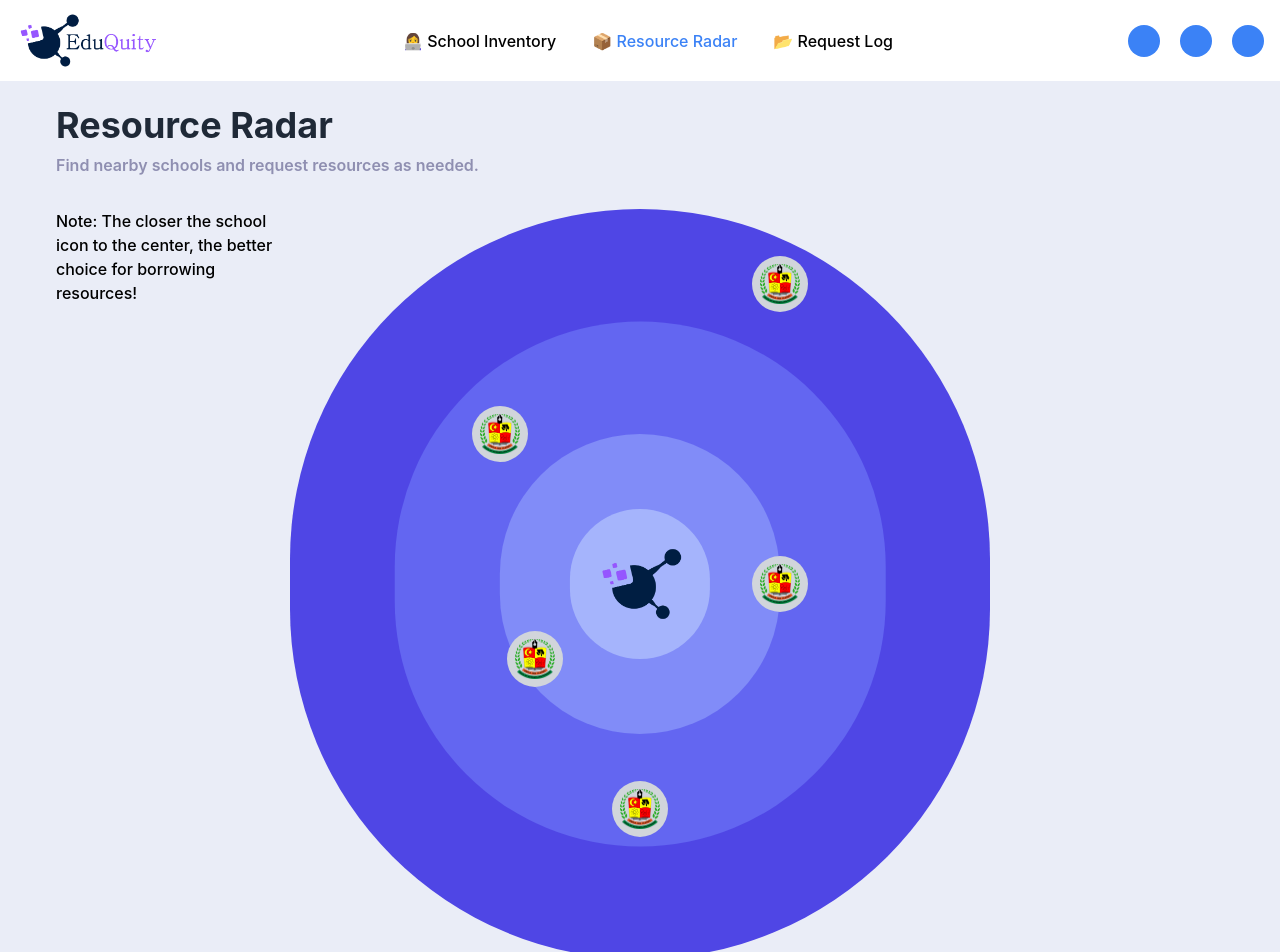
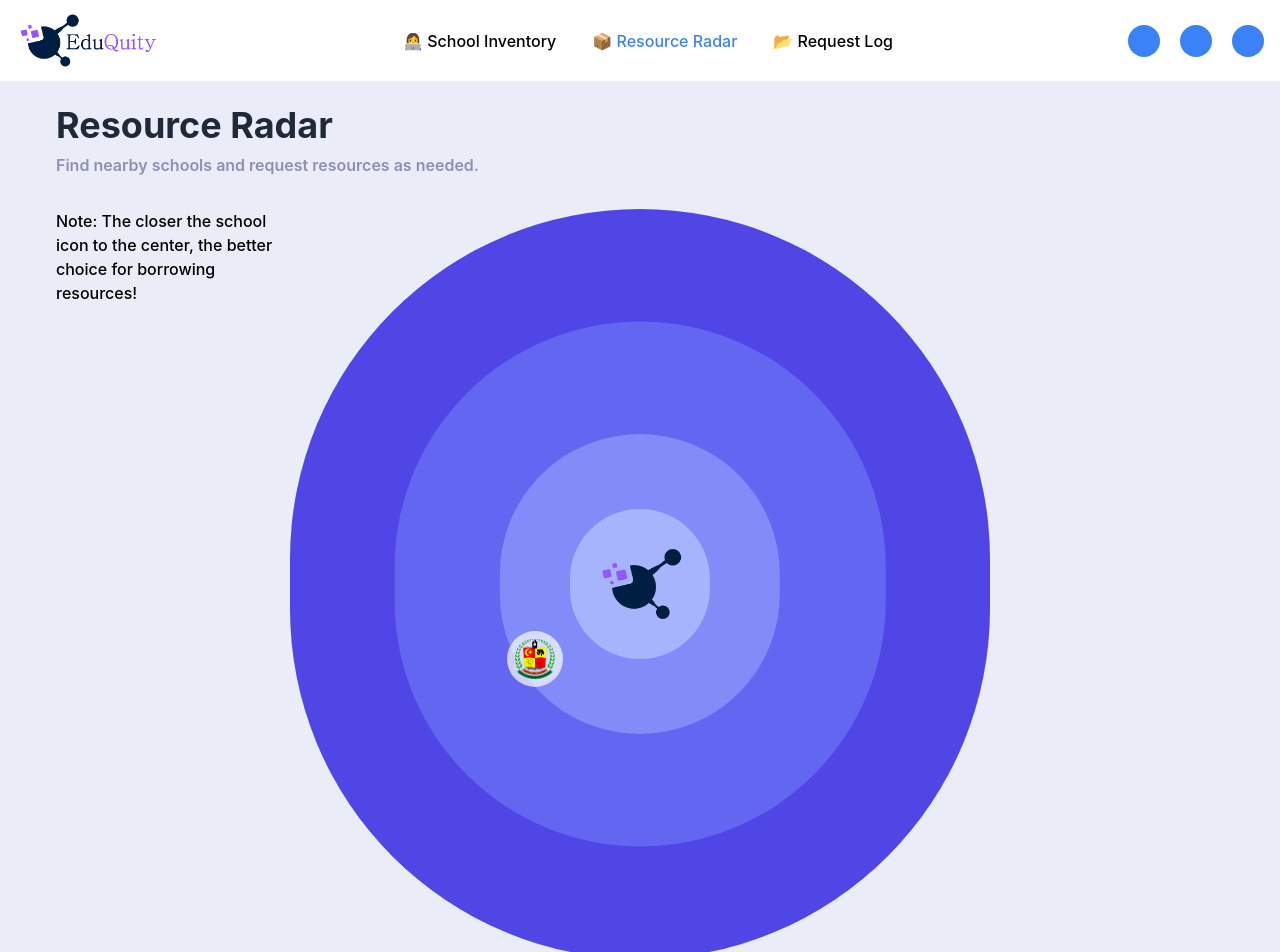
Before and after one commit to waizwafiq/EduQuity, a React (Create React App) app: page /request in a window 1280 px wide. Shown: the top 952 px of the page. Built offline with nearby package versions, Linux system fonts and the light colour scheme.

Commit message:
Added a single glowing

```diff
--- a/src/pages/Request.js
+++ b/src/pages/Request.js
@@ -65,6 +65,7 @@ function Request({ themeStyles }) {
                 <div>
                     <p className='text-left font-medium'>Note: The closer the school icon to the center, the better choice for borrowing resources!</p>
                 </div>
+
                 <div className='flex items-center justify-center col-span-3'>
                     <div className="relative" style={{ width: '750px', height: '750px' }}>
 
@@ -116,39 +117,7 @@ function Request({ themeStyles }) {
                             className={`z-50 absolute h-14 w-14 rounded-full ${glow ? 'glow' : ''}`}
                             style={{ top: '60%', left: '35%', transform: 'translate(-50%, -50%)' }}
                         >
-                            <div className='hover:cursor-pointer rounded-full bg-gray-300 flex items-center justify-center' style={{ height: '100%', width: '100%' }}>
-                                <img src={logo_school} alt="Your Image" className="h-10 w-10" />
-                            </div>
-                        </div>
-                        <div
-                            className={`z-50 absolute h-14 w-14 rounded-full ${glow ? 'glow' : ''}`}
-                            style={{ top: '80%', left: '50%', transform: 'translate(-50%, -50%)' }}
-                        >
-                            <div className='hover:cursor-pointer rounded-full bg-gray-300 flex items-center justify-center' style={{ height: '100%', width: '100%' }}>
-                                <img src={logo_school} alt="Your Image" className="h-10 w-10" />
-                            </div>
-                        </div>
-                        <div
-                            className={`z-50 absolute h-14 w-14 rounded-full ${glow ? 'glow' : ''}`}
-                            style={{ top: '30%', left: '30%', transform: 'translate(-50%, -50%)' }}
-                        >
-                            <div className='hover:cursor-pointer rounded-full bg-gray-300 flex items-center justify-center' style={{ height: '100%', width: '100%' }}>
-                                <img src={logo_school} alt="Your Image" className="h-10 w-10" />
-                            </div>
-                        </div>
-                        <div
-                            className={`z-50 absolute h-14 w-14 rounded-full ${glow ? 'glow' : ''}`}
-                            style={{ top: '10%', left: '70%', transform: 'translate(-50%, -50%)' }}
-                        >
-                            <div className='hover:cursor-pointer rounded-full bg-gray-300 flex items-center justify-center' style={{ height: '100%', width: '100%' }}>
-                                <img src={logo_school} alt="Your Image" className="h-10 w-10" />
-                            </div>
-                        </div>
-                        <div
-                            className={`z-50 absolute h-14 w-14 rounded-full ${glow ? 'glow' : ''}`}
-                            style={{ top: '50%', left: '70%', transform: 'translate(-50%, -50%)' }}
-                        >
-                            <div className='hover:cursor-pointer rounded-full bg-gray-300 flex items-center justify-center' style={{ height: '100%', width: '100%' }}>
+                            <div className='bg-white bg-opacity-70 hover:cursor-pointer rounded-full flex items-center justify-center' style={{ height: '100%', width: '100%' }}>
                                 <img src={logo_school} alt="Your Image" className="h-10 w-10" />
                             </div>
                         </div>
```
